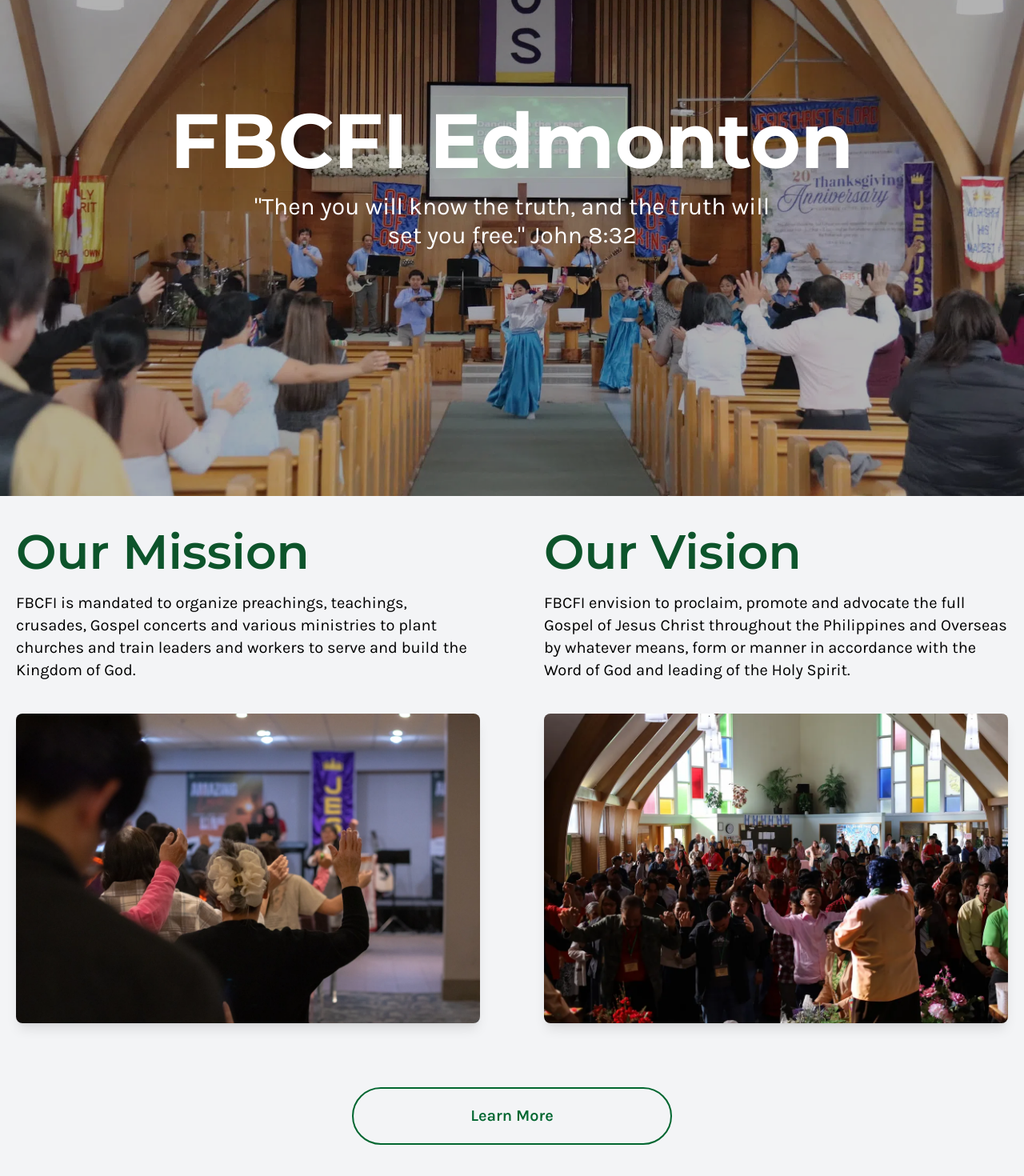
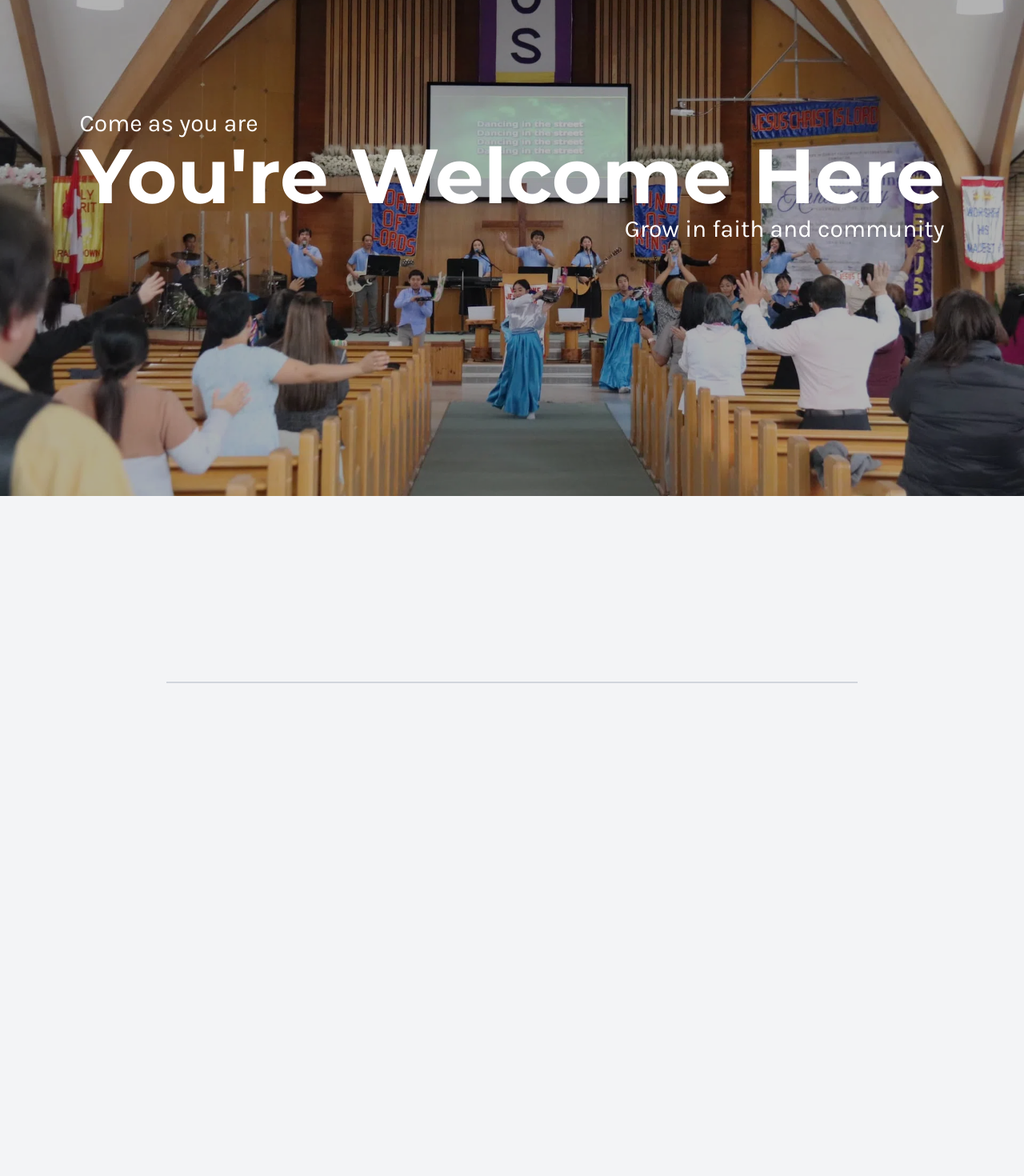
Before and after one commit to ksupa/church-website, a Next.js app: page / in a window 1280 px wide. Shown: the part 180-1650 px from the top of the page at 80% size. Built offline with nearby package versions, Linux system fonts and the light colour scheme.

Commit message:
added simple gsap animations and adjusted home layout

```diff
--- a/app/components/Hero.jsx
+++ b/app/components/Hero.jsx
@@ -1,28 +1,51 @@
-import React from 'react'
-import Image from 'next/image'
+"use client";
 
-export const Hero = ({ image, title, subTitle = '' }) => {
+import React from "react";
+import Image from "next/image";
+import { useRef, useLayoutEffect } from "react";
+import gsap from "gsap";
+import { useGSAP } from "@gsap/react";
+
+export const Hero = ({ image, title, subTitle1 = "", subTitle2 = "" }) => {
+  const comp = useRef(null);
+
+  useLayoutEffect(() => {
+    let ctx = gsap.context(() => {
+      const t1 = gsap.timeline();
+      t1.from(["#context-1, #context-2, #context-3"], {
+        opacity: 0,
+        y: 50,
+        duration: 1,
+        stagger: 0.3,
+      });
+    }, comp); // <- Scope!
+
+    return () => ctx.revert(); // <- Cleanup!
+  }, []);
+
   return (
-      <section id='home' className="relative h-screen flex items-center justify-center">
-        <Image
-          src={image}
-          alt={title}
-          fill
-          className="object-cover"
-        />
+    <section
+      id='home'
+      className='relative h-screen flex items-center justify-center'>
+      <Image src={image} alt={title} fill className='object-cover' />
 
       {/* Overlay for better text readability */}
-        <div className="absolute inset-0 bg-black/30" />
+      <div className='absolute inset-0 bg-black/30' />
 
       {/* Hero Content */}
-        <div className="relative text-center text-white px-4">
-          <h1 className="text-6xl md:text-8xl font-bold mb-4 ">
+      <div ref={comp} className='relative text-white px-4'>
+        <p id='context-1' className='text-lg md:text-3xl'>
+          {subTitle1}
+        </p>
+        <h1 id='context-2' className='text-6xl md:text-8xl font-bold '>
           {title}
         </h1>
-          <p className="text-lg md:text-xl lg:text-3xl max-w-2xl mx-auto">
-            {subTitle}
+        <p
+          id='context-3'
+          className='text-lg md:text-3xl text-start md:text-end'>
+          {subTitle2}
         </p>
       </div>
     </section>
-  )
-}
+  );
+};
--- a/app/components/ui/Card.jsx
+++ b/app/components/ui/Card.jsx
@@ -4,7 +4,7 @@
 export const Card = ({ image, title, description, date }) => {
   return (
     <div>
-      <div className='bg-white rounded shadow-lg overflow-hidden p-5 fade-in h-full'>
+      <div className='bg-white rounded shadow-lg overflow-hidden p-5 fade-in h-full hover:scale-105 transition-transform duration-300'>
         <Image
           src={image}
           width={800}
--- a/app/globals.css
+++ b/app/globals.css
@@ -25,11 +25,13 @@
   font-family: Arial, Helvetica, sans-serif;
 }
 
-h1, h2, h3 {
+h1,
+h2,
+h3 {
   font-family: var(--font-montserrat);
 }
 
-@keyframes appear{
+@keyframes appear {
   from {
     opacity: 0;
     transform: translateY(100px);
@@ -45,3 +47,15 @@
   animation-timeline: view();
   animation-range: entry 0% cover 40%;
 }
+
+.scroll-shadow {
+  background-image: linear-gradient(to right, transparent, transparent),
+    linear-gradient(to right, transparent, transparent),
+    linear-gradient(to right, rgba(0, 0, 0, 0.25), rgba(255, 255, 255, 0)),
+    linear-gradient(to left, rgba(0, 0, 0, 0.25), rgba(255, 255, 255, 0));
+  background-position: left center, right center, left center, right center;
+  background-repeat: no-repeat;
+  background-color: transparent;
+  background-size: 20px 100%, 20px 100%, 10px 100%, 10px 100%;
+  background-attachment: local, local, scroll, scroll;
+}
--- a/app/history/page.jsx
+++ b/app/history/page.jsx
@@ -1,17 +1,14 @@
-import React from 'react';
-import { Hero } from '../components/Hero';
-import historyBanner from '../../assets/history-img.webp';
-import { Timeline } from '../components/ui/Timeline';
+import React from "react";
+import { Hero } from "../components/Hero";
+import historyBanner from "../../assets/history-img.webp";
+import { Timeline } from "../components/ui/Timeline";
 
 export default function HistoryPage() {
   return (
     <>
-      <Hero
-        image={historyBanner}
-        title="Our History"
-      />
+      <Hero image={historyBanner} title='Our History' />
 
-      <Timeline />
+      {/* <Timeline /> */}
     </>
-  )
+  );
 }
--- a/app/page.js
+++ b/app/page.js
@@ -1,3 +1,5 @@
+"use client";
+
 import Image from "next/image";
 import banner from "../assets/banner-img.webp";
 import missionImg from "../assets/mission-img.webp";
@@ -6,21 +8,121 @@
 import { Card } from "./components/ui/Card";
 import { Hero } from "./components/Hero";
 import { events } from "./data/events";
+import { useLayoutEffect, useRef } from "react";
+import gsap from "gsap";
+import { ScrollTrigger } from "gsap/ScrollTrigger";
+import { useGSAP } from "@gsap/react";
+
+gsap.registerPlugin(ScrollTrigger);
 
 export default function Home() {
+  const verseRef = useRef(null);
+  const missionRef = useRef(null);
+  const visionRef = useRef(null);
+
+  useGSAP(
+    () => {
+      gsap.from("#verse-text", {
+        opacity: 0,
+        y: 50,
+        duration: 1,
+        scrollTrigger: {
+          trigger: "#verse-text",
+          start: "top 85%",
+          toggleActions: "play none none reverse",
+        },
+      });
+    },
+    { scope: verseRef }
+  );
+
+  // Mission animation (text from left, image from right)
+  useGSAP(
+    () => {
+      gsap.from("#mission-text", {
+        opacity: 0,
+        x: -100,
+        duration: 1,
+        scrollTrigger: {
+          trigger: missionRef.current,
+          start: "top 75%",
+          toggleActions: "play none none reverse",
+        },
+      });
+
+      gsap.from("#mission-img", {
+        opacity: 0,
+        x: 100,
+        duration: 1,
+        scrollTrigger: {
+          trigger: missionRef.current,
+          start: "top 75%",
+          toggleActions: "play none none reverse",
+        },
+      });
+    },
+    { scope: missionRef }
+  );
+
+  // Vision animation (text from right, image from left)
+  useGSAP(
+    () => {
+      gsap.from("#vision-text", {
+        opacity: 0,
+        x: 100,
+        duration: 1,
+        scrollTrigger: {
+          trigger: visionRef.current,
+          start: "top 75%",
+          toggleActions: "play none none reverse",
+        },
+      });
+
+      gsap.from("#vision-img", {
+        opacity: 0,
+        x: -100,
+        duration: 1,
+        scrollTrigger: {
+          trigger: visionRef.current,
+          start: "top 75%",
+          toggleActions: "play none none reverse",
+        },
+      });
+    },
+    { scope: visionRef }
+  );
+
   return (
     <>
       <Hero
         image={banner}
-        title='FBCFI Edmonton'
-        subTitle='"Then you will know the truth, and the truth will set you free." John 8:32'
+        subTitle1='Come as you are'
+        title="You're Welcome Here"
+        subTitle2='Grow in faith and community'
       />
 
+      <div ref={verseRef} className='bg-gray-100 p-15 md:p-20'>
+        <p
+          id='verse-text'
+          className='text-xl md:text-3xl text-center text-gray-700 font-semibold'>
+          "Then you will know the truth, and the truth will set you free."
+          <br /> - John 8:32
+        </p>
+      </div>
+
+      <div className='bg-gray-100 pb-3'>
+        <div className='max-w-5xl mx-auto px-20 '>
+          <hr className='border-t-2 border-gray-300' />
+        </div>
+      </div>
+
       {/* Values */}
-      <section id='values' className='py-10 bg-gray-100'>
-        <div className='max-w-7xl mx-auto pb-10 mb-10 grid md:grid-cols-2 gap-10'>
-          <div className='px-5 flex flex-col h-full justify-between fade-in'>
-            <div>
+      <section id='values' className='py-10 bg-gray-100 overflow-x-hidden'>
+        <div className='max-w-375 mx-auto pb-10 mb-10'>
+          <div
+            ref={missionRef}
+            className='px-5 grid lg:grid-cols-2 gap-4 mb-10 lg:mb-5 h-full'>
+            <div id='mission-text' className='content-center'>
               <h2 className='font-semibold text-3xl md:text-4xl lg:text-6xl pb-5 text-green-900 '>
                 Our Mission
               </h2>
@@ -31,19 +133,22 @@
               </p>
             </div>
             <Image
+              id='mission-img'
               src={missionImg}
               alt='Woman at church with her hand raised.'
               className='mt-10 rounded-lg shadow-lg'
-              width={1200}
+              width={800}
               height={800}
             />
           </div>
-          <div className='px-5 flex flex-col h-full justify-between fade-in'>
-            <div>
-              <h2 className='font-semibold text-3xl md:text-4xl lg:text-6xl pb-5 text-green-900 '>
+          <div
+            ref={visionRef}
+            className='px-5 grid lg:grid-cols-2 gap-4 h-full justify-between'>
+            <div id='vision-text' className='content-center lg:order-2'>
+              <h2 className='font-semibold text-end text-3xl md:text-4xl lg:text-6xl pb-5 text-green-900 '>
                 Our Vision
               </h2>
-              <p className='text-black text-lg md:text-xl'>
+              <p className='text-black text-lg md:text-xl text-end'>
                 FBCFI envision to proclaim, promote and advocate the full Gospel
                 of Jesus Christ throughout the Philippines and Overseas by
                 whatever means, form or manner in accordance with the Word of
@@ -51,11 +156,12 @@
               </p>
             </div>
             <Image
+              id='vision-img'
               src={visionImg}
-              width={1200}
+              width={800}
               height={800}
               alt='Pastora with her hand out to a crowd of people in a church.'
-              className='mt-10 rounded-lg shadow-lg'
+              className='mt-10 rounded-lg shadow-lg lg:order-1'
             />
           </div>
         </div>
@@ -73,7 +179,7 @@
         <h2 className='font-semibold text-center text-5xl lg:text-6xl text-green-800'>
           Events
         </h2>
-        <div className='max-w-7xl mx-auto py-10 grid md:grid-cols-2 gap-10'>
+        <div className='max-w-400 mx-auto py-10 grid md:grid-cols-2 lg:grid-cols-4 gap-6'>
           {events.map((event, index) => {
             return (
               <Card
--- a/package.json
+++ b/package.json
@@ -9,6 +9,8 @@
     "lint": "eslint"
   },
   "dependencies": {
+    "@gsap/react": "^2.1.2",
+    "gsap": "^3.13.0",
     "next": "15.5.2",
     "react": "19.1.0",
     "react-dom": "19.1.0",
```
Also changed, not shown: assets/history-img.webp, 1 other file (tests, documents, lock files or other folders). Lines whose indentation alone changed are shown as unchanged.
